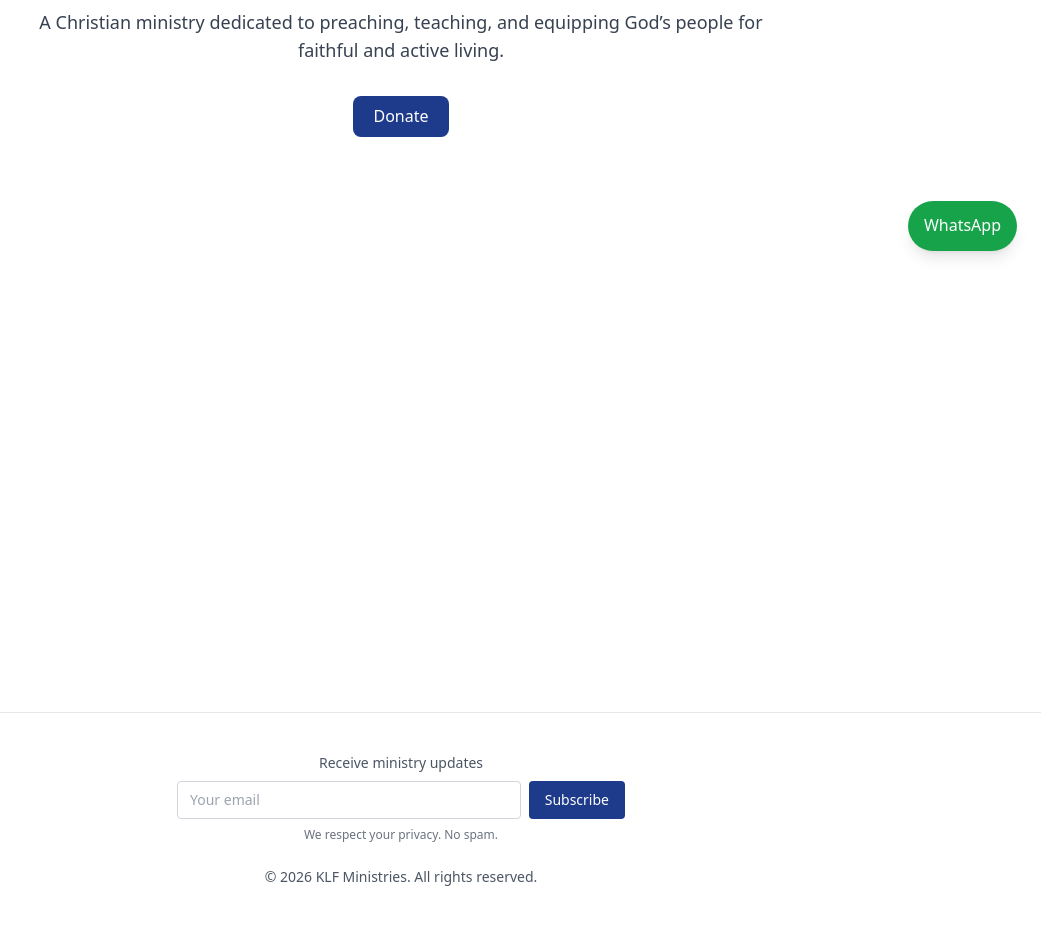
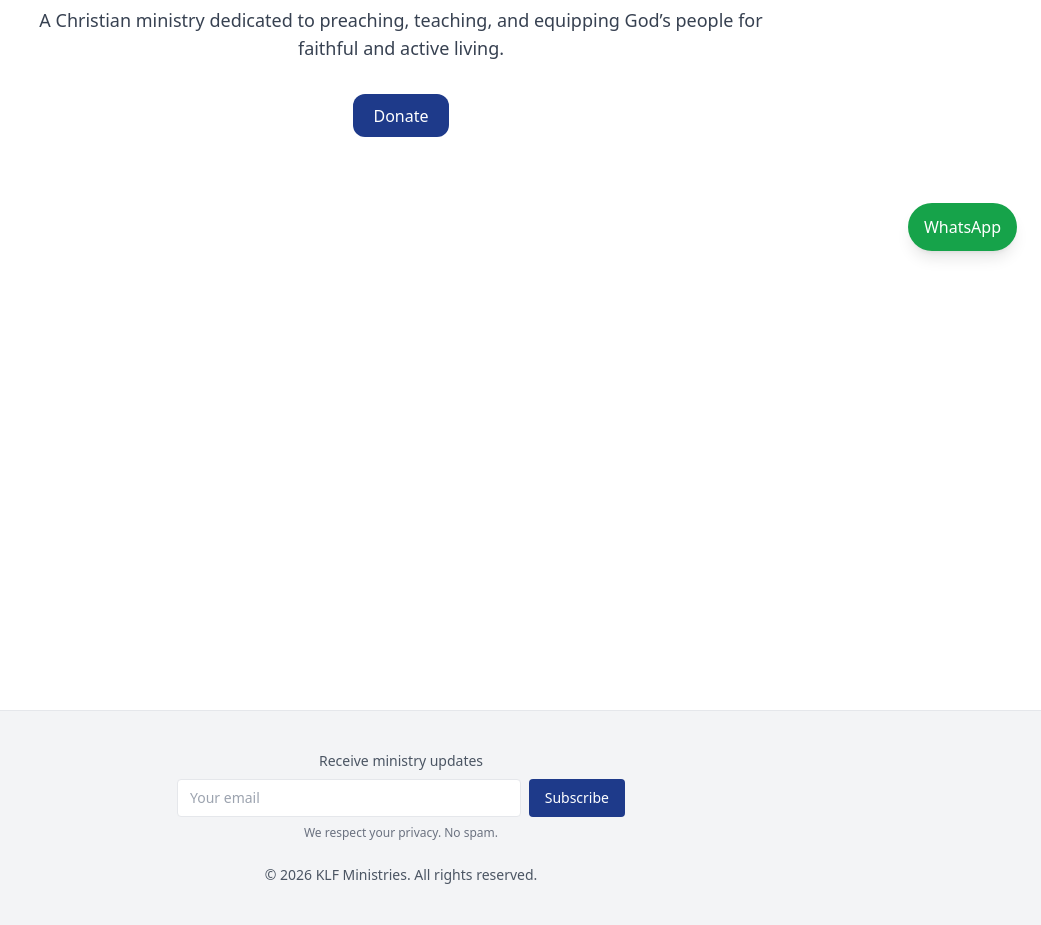
Before and after one commit to klfministries/klf-ministries-website, a Next.js app: page /en in a window 1280 px wide. Shown: the part 525-1450 px from the top of the page, without its empty margins (239-1280 px from the left). Built offline with nearby package versions, Linux system fonts and the light colour scheme.

Commit message:
Update globals.css

```diff
--- a/app/globals.css
+++ b/app/globals.css
@@ -2,75 +2,47 @@
 @tailwind components;
 @tailwind utilities;
 
-/* =========================
-   GLOBAL BASE STYLES
-========================= */
-
+/* GLOBAL */
 body {
-  font-family: system-ui, -apple-system, BlinkMacSystemFont, "Segoe UI",
-    Roboto, Oxygen, Ubuntu, Cantarell, "Open Sans", "Helvetica Neue",
-    sans-serif;
-
-  background-color: #f9fafb; /* soft light gray */
-  color: #111827; /* readable dark text */
-  line-height: 1.6;
+  font-family: system-ui, sans-serif;
+  background-color: #f9fafb;
+  color: #1f2937;
 }
 
-/* =========================
-   LINKS
-========================= */
-
-a {
-  text-decoration: none;
-}
-
-/* =========================
-   CARD POLISH
-========================= */
-
+/* REUSABLE CARDS */
 .card {
-  background-color: #ffffff;
-  border-radius: 0.75rem; /* rounded-xl */
-  box-shadow: 0 4px 12px rgba(0, 0, 0, 0.04);
+  background: white;
+  border-radius: 1rem;
+  box-shadow: 0 8px 25px rgba(0, 0, 0, 0.06);
   transition: transform 0.2s ease, box-shadow 0.2s ease;
 }
 
 .card:hover {
-  transform: translateY(-3px);
-  box-shadow: 0 10px 25px rgba(0, 0, 0, 0.08);
+  transform: translateY(-2px);
+  box-shadow: 0 12px 32px rgba(0, 0, 0, 0.08);
 }
 
-/* =========================
-   BUTTON POLISH
-========================= */
-
+/* PRIMARY BUTTON */
 .btn-primary {
-  background-color: #1e3a8a; /* blue-900 */
-  color: #ffffff;
-  padding: 0.5rem 1.25rem;
-  border-radius: 0.5rem;
+  background-color: #1e3a8a;
+  color: white;
+  padding: 0.6rem 1.25rem;
+  border-radius: 0.75rem;
   font-weight: 500;
   transition: background-color 0.2s ease;
 }
 
 .btn-primary:hover {
-  background-color: #1e40af; /* slightly lighter blue */
+  background-color: #1e40af;
 }
 
-/* =========================
-   INPUT POLISH
-========================= */
-
-input,
-textarea {
-  border: 1px solid #d1d5db;
-  border-radius: 0.375rem;
-  padding: 0.5rem 0.75rem;
+/* SECTION SPACING */
+.section {
+  padding-top: 4rem;
+  padding-bottom: 4rem;
 }
 
-input:focus,
-textarea:focus {
-  outline: none;
-  border-color: #2563eb;
-  box-shadow: 0 0 0 1px #2563eb;
+/* FOOTER */
+footer {
+  background-color: #f3f4f6;
 }
```
